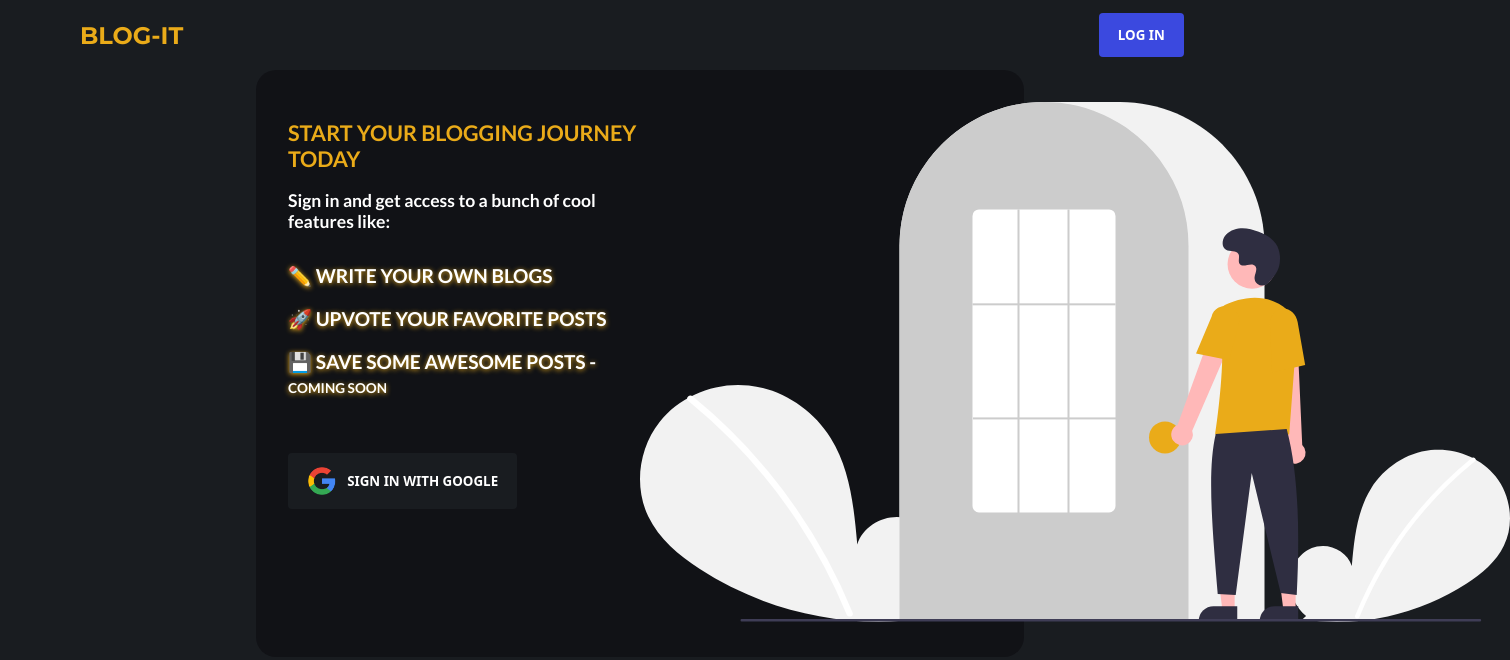
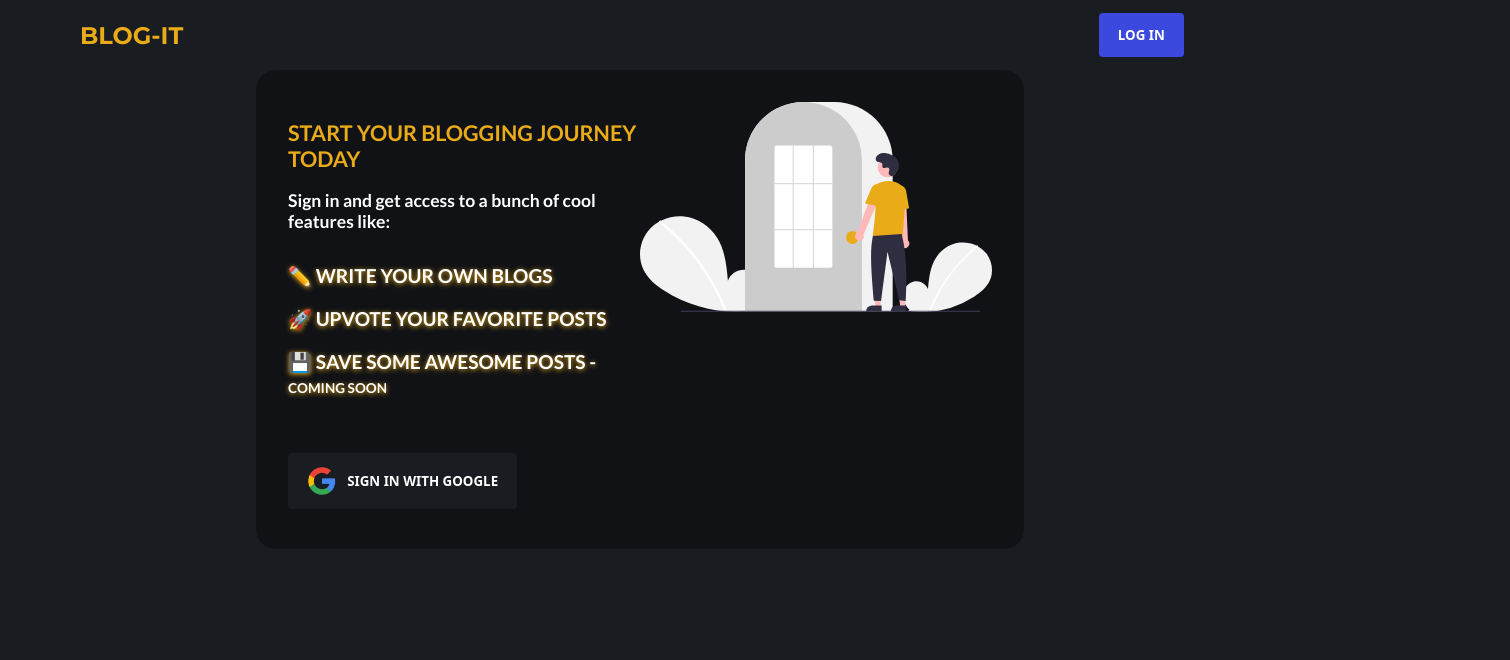
Before and after one commit to Ferre-D/blog-it, a Next.js app: page /enter in a window 1280 px wide. Shown: the top 660 px of the page, 1510 px wide, since content can reach past the window. Built offline with nearby package versions, Linux system fonts and the light colour scheme; no server answers.

Commit message:
put back og images

```diff
--- a/pages/index.tsx
+++ b/pages/index.tsx
@@ -78,7 +78,7 @@ function Banner() {
       </div>
       <div className="banner-image">
         <div>
-          <img className="image" src="/assets/banner.svg" alt="banner" />
+          <img src="/assets/banner.svg" alt="banner" />
         </div>
       </div>
     </div>
--- a/styles/globals.css
+++ b/styles/globals.css
@@ -99,7 +99,7 @@ a {
   box-sizing: border-box;
 }
 
-.image {
+img {
   max-width: 100%;
 }
 
```
